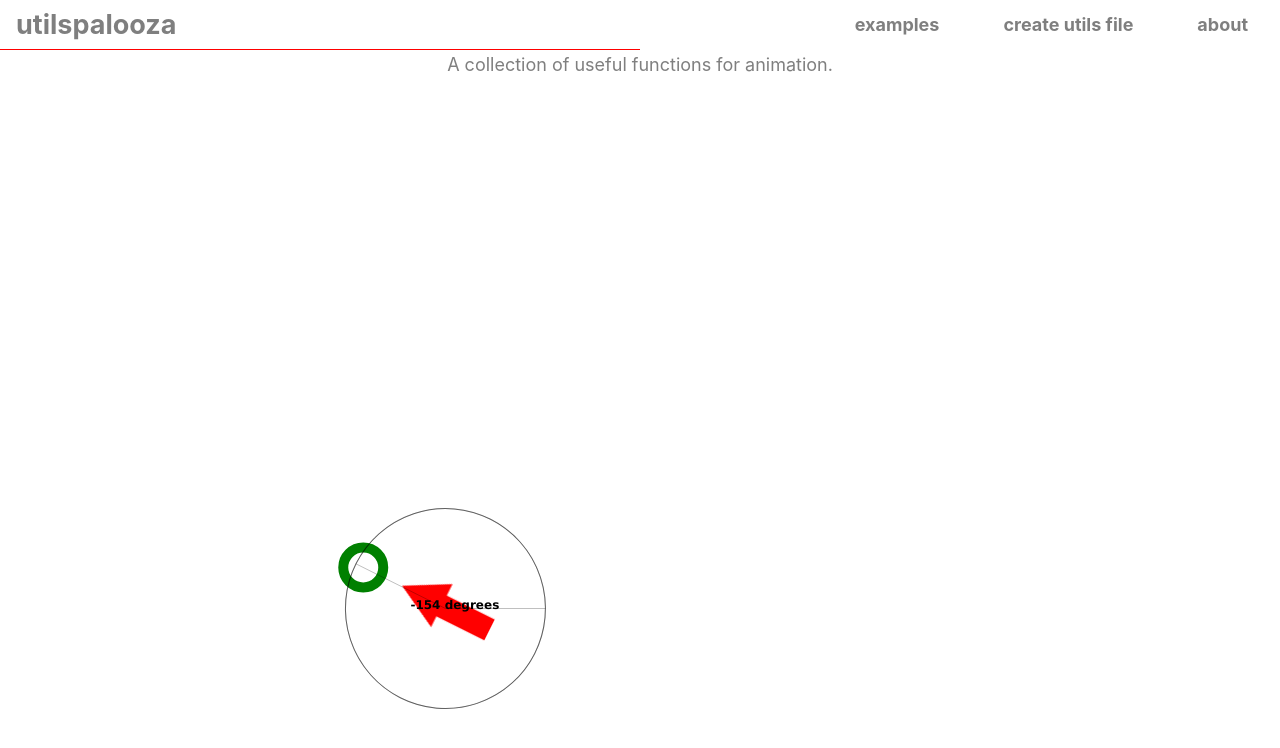
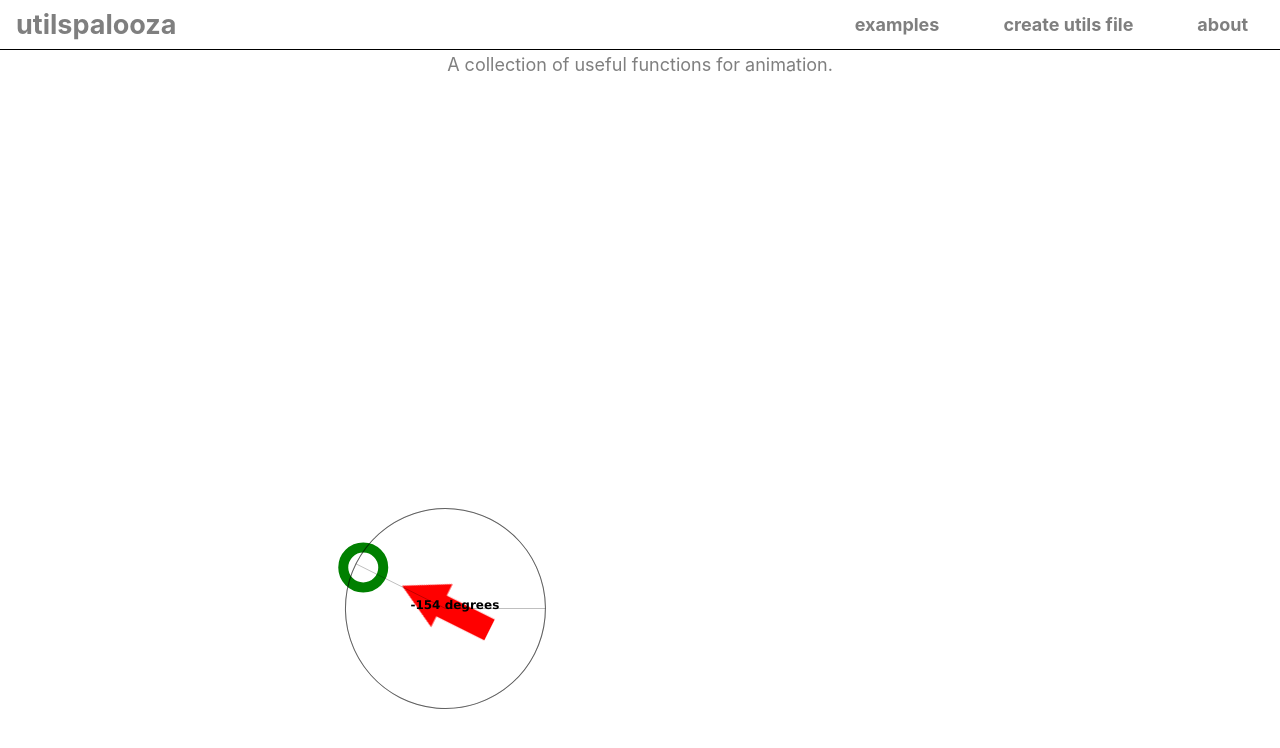
Before and after one commit to warpedpuppy/utils-site-typescript, a React (Create React App) app: page / in a window 1280 px wide. Shown: the top 748 px of the page. Built offline with nearby package versions, Linux system fonts and the light colour scheme.

Commit message:
added hamburger

```diff
--- a/src/components/NavBar/NavBar.scss
+++ b/src/components/NavBar/NavBar.scss
@@ -1,6 +1,6 @@
 nav {
   height: 50px;
-  // border-bottom: 1px solid black;
+
   width: 100vw;
   display: flex;
   align-items: center;
@@ -76,6 +76,12 @@ nav {
 
 @media screen and (min-width: 768px) {
   nav {
+    border-bottom: 1px solid black;
+    h1 {
+      height: auto;
+      width: auto;
+      border: none;
+    }
     #hamburger {
       display: none;
     }
```
